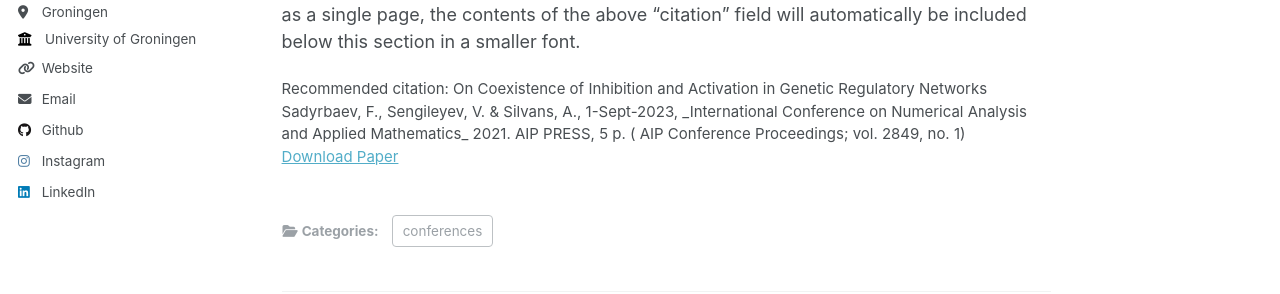
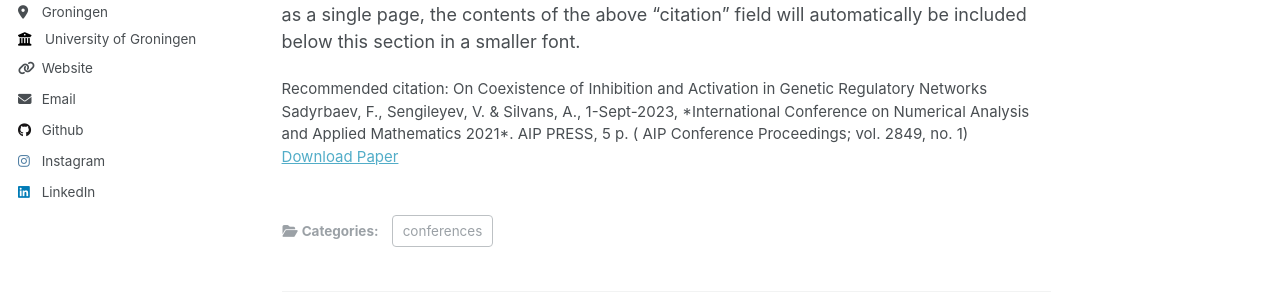
Before and after one commit to albbalbbbalb/albbalbbbalb.github.io, a Jekyll site: the page built from _publications/2023-On-Coexistence-of-Inhibition-and-Activation-in-Genetic-Regulatory-Networks.md, in a window 1280 px wide and 1083 px high. Shown: the part 311-605 px from the top of the window. Built offline with Jekyll 4.4.1, drawn with Linux system fonts in a browser that asks for light colours.

```diff
--- a/_publications/2023-On-Coexistence-of-Inhibition-and-Activation-in-Genetic-Regulatory-Networks.md
+++ b/_publications/2023-On-Coexistence-of-Inhibition-and-Activation-in-Genetic-Regulatory-Networks.md
@@ -7,7 +7,7 @@ excerpt: 'Dynamical mathematical models of Genomic Regulatory Networks are consi
 date: 2023-09-01
 venue: 'AIP PRESS'
 paperurl: 'https://pubs.aip.org/aip/acp/article/2849/1/120004/2909047/On-coexistence-of-inhibition-and-activation-in'
-citation: 'On Coexistence of Inhibition and Activation in Genetic Regulatory Networks Sadyrbaev, F., Sengileyev, V. & Silvans, A., 1-Sept-2023, _International Conference on Numerical Analysis and Applied Mathematics_ 2021. AIP PRESS, 5 p. ( AIP Conference Proceedings; vol. 2849, no. 1)'
+citation: 'On Coexistence of Inhibition and Activation in Genetic Regulatory Networks Sadyrbaev, F., Sengileyev, V. & Silvans, A., 1-Sept-2023, *International Conference on Numerical Analysis and Applied Mathematics 2021*. AIP PRESS, 5 p. ( AIP Conference Proceedings; vol. 2849, no. 1)'
 ---
 
 The contents above will be part of a list of publications, if the user clicks the link for the publication than the contents of section will be rendered as a full page, allowing you to provide more information about the paper for the reader. When publications are displayed as a single page, the contents of the above "citation" field will automatically be included below this section in a smaller font.
```
